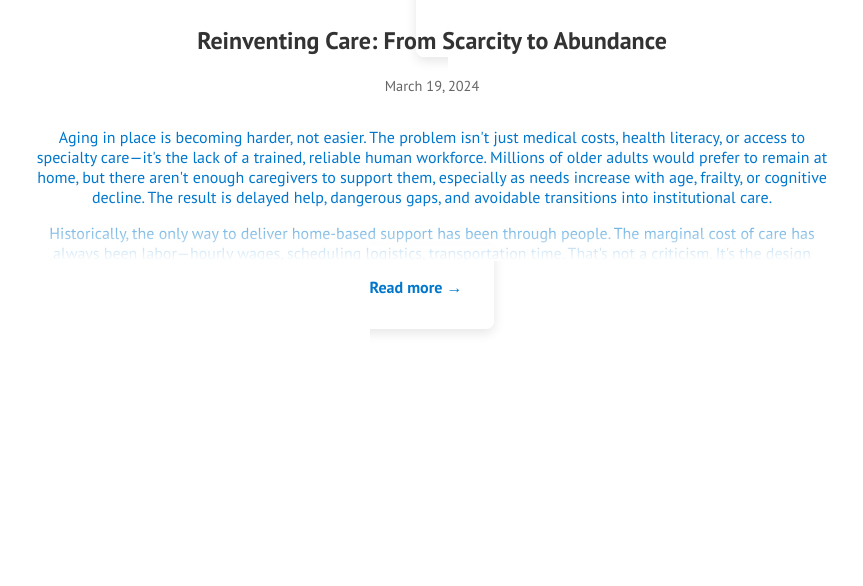
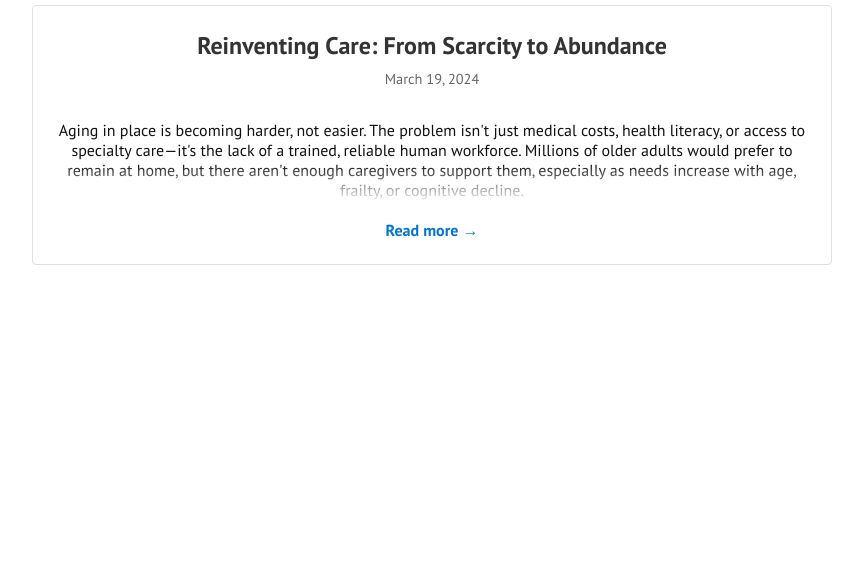
Before and after one commit to bmarggraff/robot.health, a plain HTML site: page blog/index.html in a window 1280 px wide. Shown: the part 214-800 px from the top of the page, without its empty margins (208-1071 px from the left). Drawn offline with Linux system fonts and the light colour scheme.

Commit message:
Simplify blog UI and reduce preview text

```diff
--- a/blog/index.html
+++ b/blog/index.html
@@ -16,24 +16,24 @@
     }
 
     .blog-post-tile {
+      display: block;
       background-color: #fff;
-      border-radius: 8px;
-      box-shadow: 0 4px 12px rgba(0, 0, 0, 0.1);
-      padding: 2rem;
-      margin-bottom: 2rem;
-      transition: transform 0.3s ease, box-shadow 0.3s ease;
-      cursor: pointer;
-      position: relative;
-      overflow: hidden;
+      border: 1px solid #e0e0e0;
+      border-radius: 4px;
+      padding: 1.5rem;
+      margin-bottom: 1.5rem;
+      text-decoration: none;
+      color: inherit;
+      transition: border-color 0.2s ease;
     }
 
     .blog-post-tile:hover {
-      transform: translateY(-5px);
-      box-shadow: 0 8px 24px rgba(0, 0, 0, 0.15);
+      border-color: #0077cc;
     }
 
     .blog-post-tile h2 {
       margin-top: 0;
+      margin-bottom: 0.5rem;
       color: #333;
     }
 
@@ -45,7 +45,7 @@
 
     .blog-post-excerpt {
       position: relative;
-      max-height: 150px;
+      max-height: 100px;
       overflow: hidden;
     }
 
@@ -55,7 +55,7 @@
       bottom: 0;
       left: 0;
       width: 100%;
-      height: 60px;
+      height: 40px;
       background: linear-gradient(to bottom, rgba(255, 255, 255, 0), rgba(255, 255, 255, 1));
     }
 
@@ -64,11 +64,6 @@
       margin-top: 1rem;
       color: #0077cc;
       font-weight: 600;
-      text-decoration: none;
-    }
-
-    .read-more:hover {
-      text-decoration: underline;
     }
   </style>
 </head>
@@ -87,11 +82,7 @@
         <h2>Reinventing Care: From Scarcity to Abundance</h2>
         <div class="blog-post-date">March 19, 2024</div>
         <div class="blog-post-excerpt">
-          <p>Aging in place is becoming harder, not easier. The problem isn't just medical costs, health literacy, or access to specialty care—it's the lack of a trained, reliable human workforce. Millions of older adults would prefer to remain at home, but there aren't enough caregivers to support them, especially as needs increase with age, frailty, or cognitive decline. The result is delayed help, dangerous gaps, and avoidable transitions into institutional care.</p>
-
-          <p>Historically, the only way to deliver home-based support has been through people. The marginal cost of care has always been labor—hourly wages, scheduling logistics, transportation time. That's not a criticism. It's the design constraint we've worked within for centuries. But it doesn't scale, and it's already failing to keep up.</p>
-
-          <p>Now, for the first time, that constraint is loosening. With intelligent, always-on technology, certain forms of care—reminders, check-ins, gentle guidance, even simple conversation—can be delivered at a marginal cost closer to electricity than employment. That doesn't make people obsolete. It means the work of caregiving can be extended, supported, and made more available. The cost of delivering reassurance, structure, and continuity no longer has to scale linearly with staffing.</p>
+          <p>Aging in place is becoming harder, not easier. The problem isn't just medical costs, health literacy, or access to specialty care—it's the lack of a trained, reliable human workforce. Millions of older adults would prefer to remain at home, but there aren't enough caregivers to support them, especially as needs increase with age, frailty, or cognitive decline.</p>
         </div>
         <span class="read-more">Read more →</span>
       </a>
```
